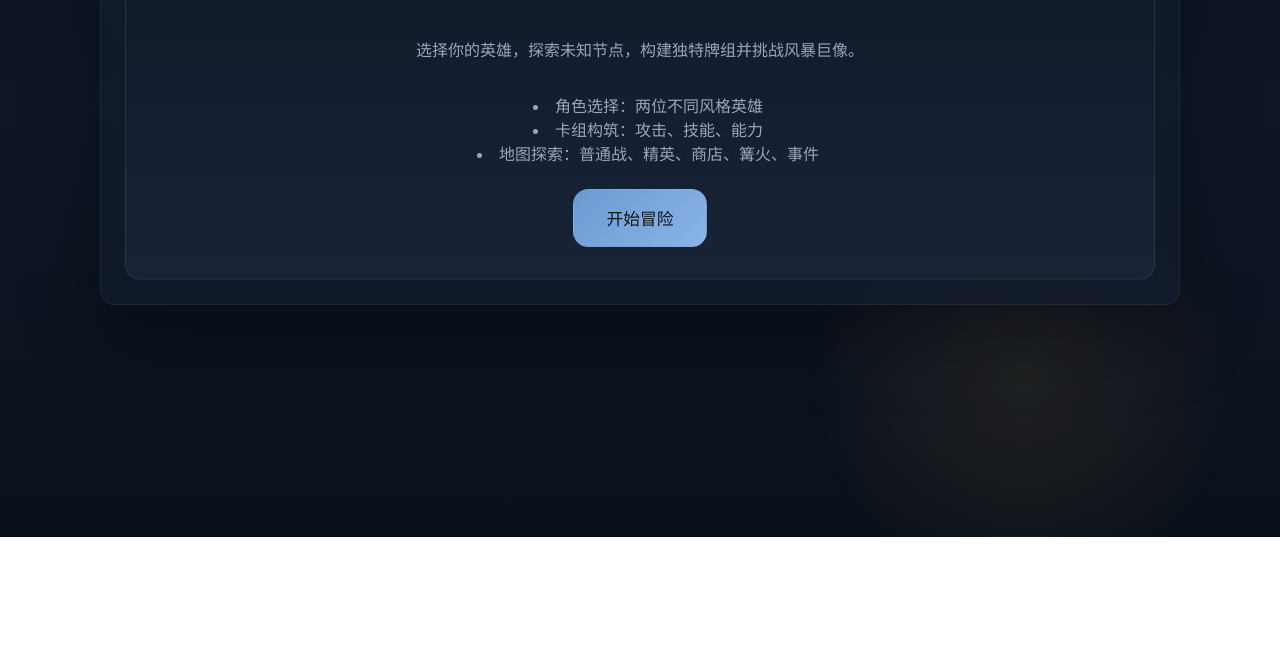
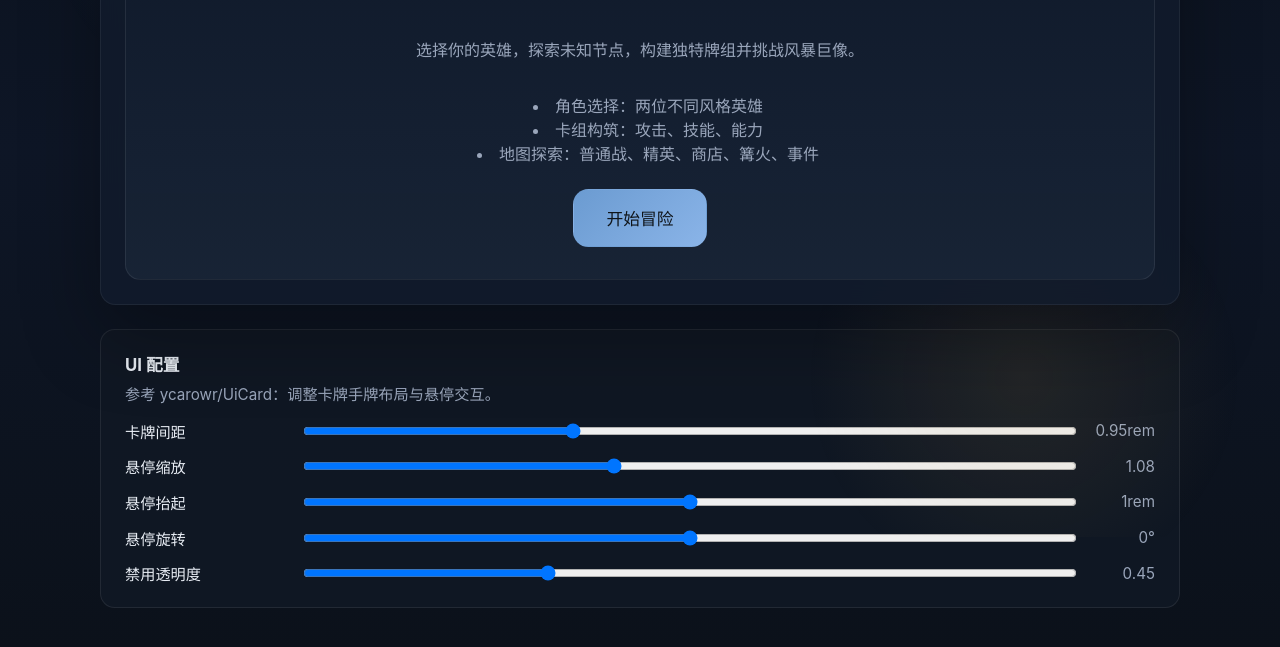
Before and after one commit to IXMR447/X-card, a website built with Vite: page index.html in a window 1280 px wide. Shown: the part 263-910 px from the top of the page. Before the commit the page ends 800 px from the top, so only its background shows below. Built offline with nearby package versions, Linux system fonts and the light colour scheme.

Commit message:
ui界面修改https://github.com/ycarowr/UiCard

```diff
--- a/src/styles/main.css
+++ b/src/styles/main.css
@@ -17,6 +17,11 @@
   --attack: #c45c5c;
   --skill: #5c8fc4;
   --power: #9b6bc4;
+  --hand-card-spacing: 0.95rem;
+  --card-hover-scale: 1.08;
+  --card-hover-lift: -1rem;
+  --card-hover-rotation: 0deg;
+  --card-disabled-opacity: 0.45;
   --radius: 14px;
   --font: 'Inter', 'Segoe UI', system-ui, sans-serif;
 }
@@ -390,10 +395,60 @@ body::before {
 }
 
 .hand {
+  display: flex;
+  justify-content: center;
+  align-items: flex-end;
+  flex-wrap: wrap;
+  gap: var(--hand-card-spacing);
+  margin: 1rem 0;
+}
+
+.ui-config-panel {
+  margin: 1.5rem auto 0;
+  max-width: 1080px;
+  background: rgba(17, 24, 36, 0.92);
+  border: 1px solid rgba(255, 255, 255, 0.08);
+  border-radius: calc(var(--radius) * 1.05);
+  padding: 1.4rem 1.5rem;
+  color: var(--text);
+}
+
+.ui-config-panel h3 {
+  margin: 0 0 0.35rem;
+  font-size: 1.05rem;
+}
+
+.ui-config-panel p {
+  margin: 0 0 1rem;
+  color: var(--muted);
+  font-size: 0.95rem;
+}
+
+.config-row {
   display: grid;
-  grid-template-columns: repeat(auto-fit, minmax(180px, 1fr));
+  grid-template-columns: 160px minmax(180px, 1fr) 4rem;
+  align-items: center;
   gap: 1rem;
-  margin: 1rem 0;
+  margin-bottom: 0.85rem;
+}
+
+.config-row:last-child {
+  margin-bottom: 0;
+}
+
+.config-row label {
+  color: var(--text);
+  font-size: 0.95rem;
+}
+
+.config-row input[type='range'] {
+  width: 100%;
+}
+
+.config-value {
+  text-align: right;
+  color: var(--muted);
+  font-size: 0.95rem;
 }
 
 .combat-actions {
@@ -430,13 +485,14 @@ body::before {
 }
 
 .card:hover:not(:disabled) {
-  transform: translateY(-2px);
-  box-shadow: 0 20px 40px rgba(0, 0, 0, 0.25);
+  transform: translateY(var(--card-hover-lift)) scale(var(--card-hover-scale)) rotate(var(--card-hover-rotation));
+  box-shadow: 0 24px 50px rgba(0, 0, 0, 0.28);
   border-color: rgba(107, 155, 209, 0.45);
 }
 
+button.card:disabled,
 .card[disabled] {
-  opacity: 0.5;
+  opacity: var(--card-disabled-opacity);
   cursor: not-allowed;
 }
 
--- a/src/ui/App.ts
+++ b/src/ui/App.ts
@@ -10,6 +10,7 @@ import { renderShopScreen } from './screens/ShopScreen';
 import { renderCampfireScreen } from './screens/CampfireScreen';
 import { renderEventScreen } from './screens/EventScreen';
 import { renderGameOverScreen } from './screens/GameOverScreen';
+import { createUiConfigPanel, applyUiConfig } from './components/UiConfigPanel';
 
 export class GameApp {
   private root: HTMLElement;
@@ -20,50 +21,57 @@ export class GameApp {
   }
 
   init(): void {
+    applyUiConfig();
     this.render(gameManager.getState());
   }
 
   private render(state: GameState): void {
     this.root.innerHTML = '';
 
+    const screenRoot = document.createElement('div');
+    screenRoot.className = 'screen-root';
+
     switch (state.phase) {
       case 'main_menu':
-        renderMainMenu(this.root);
+        renderMainMenu(screenRoot);
         break;
       case 'character_select':
-        renderCharacterSelect(this.root, getAllCharacters());
+        renderCharacterSelect(screenRoot, getAllCharacters());
         break;
       case 'map':
-        renderMapScreen(this.root, state);
+        renderMapScreen(screenRoot, state);
         break;
       case 'combat':
-        renderCombatScreen(this.root, state);
+        renderCombatScreen(screenRoot, state);
         break;
       case 'reward':
-        renderRewardScreen(this.root, state);
+        renderRewardScreen(screenRoot, state);
         break;
       case 'shop':
-        renderShopScreen(this.root, state, gameManager.shopInventory);
+        renderShopScreen(screenRoot, state, gameManager.shopInventory);
         break;
       case 'campfire':
-        renderCampfireScreen(this.root, state);
+        renderCampfireScreen(screenRoot, state);
         break;
       case 'event':
-        renderEventScreen(this.root, state);
+        renderEventScreen(screenRoot, state);
         break;
       case 'treasure':
-        this.renderTreasure(state);
+        this.renderTreasure(state, screenRoot);
         break;
       case 'game_over':
       case 'victory':
-        renderGameOverScreen(this.root, state);
+        renderGameOverScreen(screenRoot, state);
         break;
       default:
-        renderMainMenu(this.root);
+        renderMainMenu(screenRoot);
     }
+
+    this.root.appendChild(screenRoot);
+    this.root.appendChild(createUiConfigPanel());
   }
 
-  private renderTreasure(_state: GameState): void {
+  private renderTreasure(_state: GameState, root: HTMLElement): void {
     const panel = document.createElement('div');
     panel.className = 'screen panel';
     panel.innerHTML = `
@@ -74,6 +82,6 @@ export class GameApp {
     panel.querySelector('#btn-leave')?.addEventListener('click', () => {
       gameManager.updateState((s) => ({ ...s, phase: 'map' }));
     });
-    this.root.appendChild(panel);
+    root.appendChild(panel);
   }
 }
--- /dev/null
+++ b/src/ui/components/UiConfigPanel.ts
@@ -0,0 +1,107 @@
+export interface UiConfigState {
+  cardSpacing: number;
+  hoverScale: number;
+  hoverLift: number;
+  hoverRotation: number;
+  disabledAlpha: number;
+}
+
+export const uiConfig: UiConfigState = {
+  cardSpacing: 0.95,
+  hoverScale: 1.08,
+  hoverLift: 1,
+  hoverRotation: 0,
+  disabledAlpha: 0.45,
+};
+
+function updateCssVariable(name: string, value: string): void {
+  document.documentElement.style.setProperty(name, value);
+}
+
+export function applyUiConfig(): void {
+  updateCssVariable('--hand-card-spacing', `${uiConfig.cardSpacing}rem`);
+  updateCssVariable('--card-hover-scale', `${uiConfig.hoverScale}`);
+  updateCssVariable('--card-hover-lift', `${-uiConfig.hoverLift}rem`);
+  updateCssVariable('--card-hover-rotation', `${uiConfig.hoverRotation}deg`);
+  updateCssVariable('--card-disabled-opacity', `${uiConfig.disabledAlpha}`);
+}
+
+function createConfigRow(
+  label: string,
+  name: string,
+  min: number,
+  max: number,
+  step: number,
+  value: number,
+  unit: string,
+  onChange: (value: number) => void,
+): HTMLElement {
+  const row = document.createElement('div');
+  row.className = 'config-row';
+
+  const labelEl = document.createElement('label');
+  labelEl.htmlFor = `ui-config-${name}`;
+  labelEl.textContent = label;
+
+  const input = document.createElement('input');
+  input.type = 'range';
+  input.id = `ui-config-${name}`;
+  input.min = String(min);
+  input.max = String(max);
+  input.step = String(step);
+  input.value = String(value);
+  input.addEventListener('input', () => {
+    const numeric = Number(input.value);
+    valueEl.textContent = `${numeric}${unit}`;
+    onChange(numeric);
+    applyUiConfig();
+  });
+
+  const valueEl = document.createElement('span');
+  valueEl.className = 'config-value';
+  valueEl.textContent = `${value}${unit}`;
+
+  row.appendChild(labelEl);
+  row.appendChild(input);
+  row.appendChild(valueEl);
+  return row;
+}
+
+export function createUiConfigPanel(): HTMLElement {
+  const panel = document.createElement('section');
+  panel.className = 'ui-config-panel panel';
+  panel.innerHTML = `
+    <div class="config-header">
+      <h3>UI 配置</h3>
+      <p>参考 ycarowr/UiCard：调整卡牌手牌布局与悬停交互。</p>
+    </div>
+  `;
+
+  panel.appendChild(
+    createConfigRow('卡牌间距', 'spacing', 0.5, 1.8, 0.05, uiConfig.cardSpacing, 'rem', (value) => {
+      uiConfig.cardSpacing = value;
+    }),
+  );
+  panel.appendChild(
+    createConfigRow('悬停缩放', 'scale', 1, 1.2, 0.01, uiConfig.hoverScale, '', (value) => {
+      uiConfig.hoverScale = value;
+    }),
+  );
+  panel.appendChild(
+    createConfigRow('悬停抬起', 'lift', 0, 2, 0.1, uiConfig.hoverLift, 'rem', (value) => {
+      uiConfig.hoverLift = value;
+    }),
+  );
+  panel.appendChild(
+    createConfigRow('悬停旋转', 'rotation', -8, 8, 0.5, uiConfig.hoverRotation, '°', (value) => {
+      uiConfig.hoverRotation = value;
+    }),
+  );
+  panel.appendChild(
+    createConfigRow('禁用透明度', 'disabledAlpha', 0.2, 1, 0.05, uiConfig.disabledAlpha, '', (value) => {
+      uiConfig.disabledAlpha = value;
+    }),
+  );
+
+  return panel;
+}
```
Also changed, not shown: docs/SETUP.md (+18 -0 lines), README.md.
